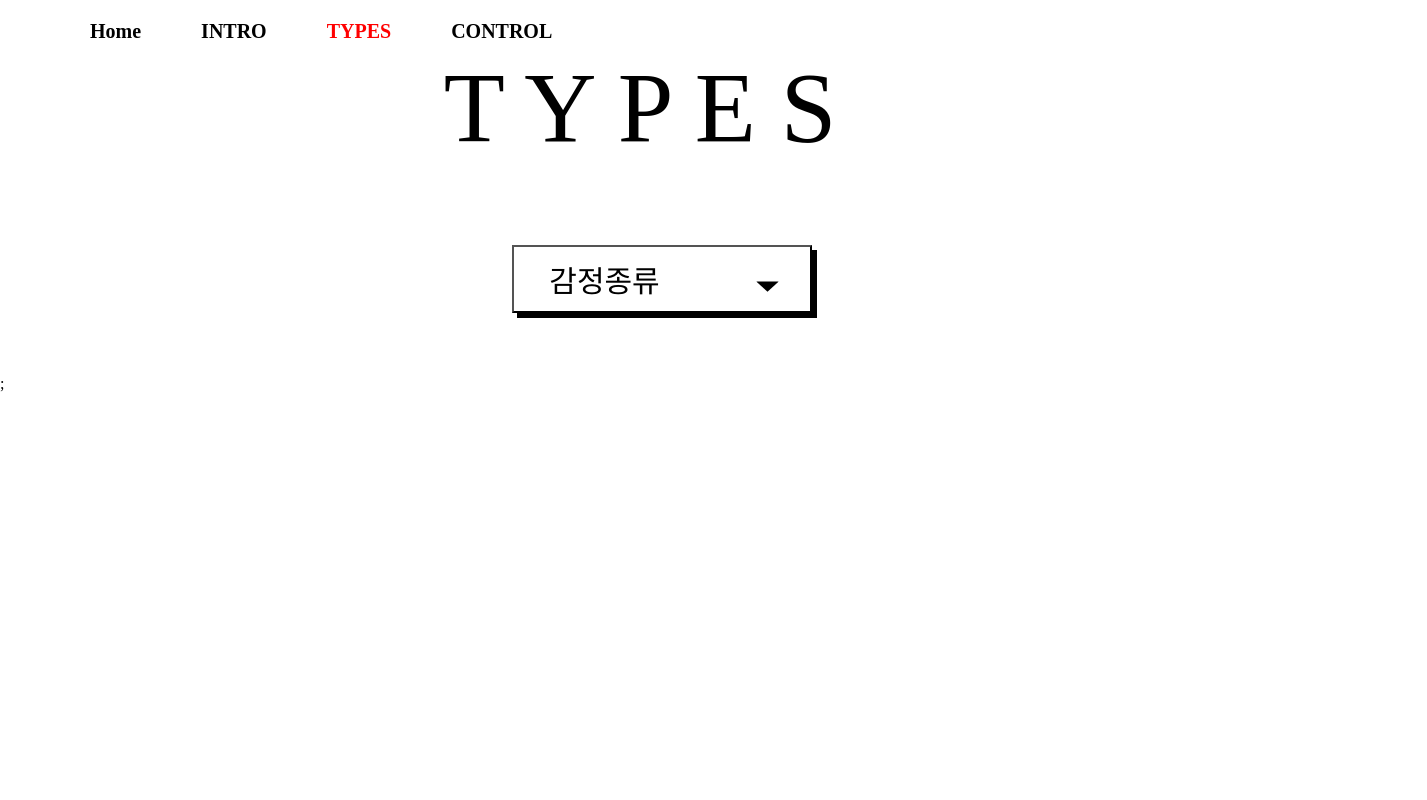
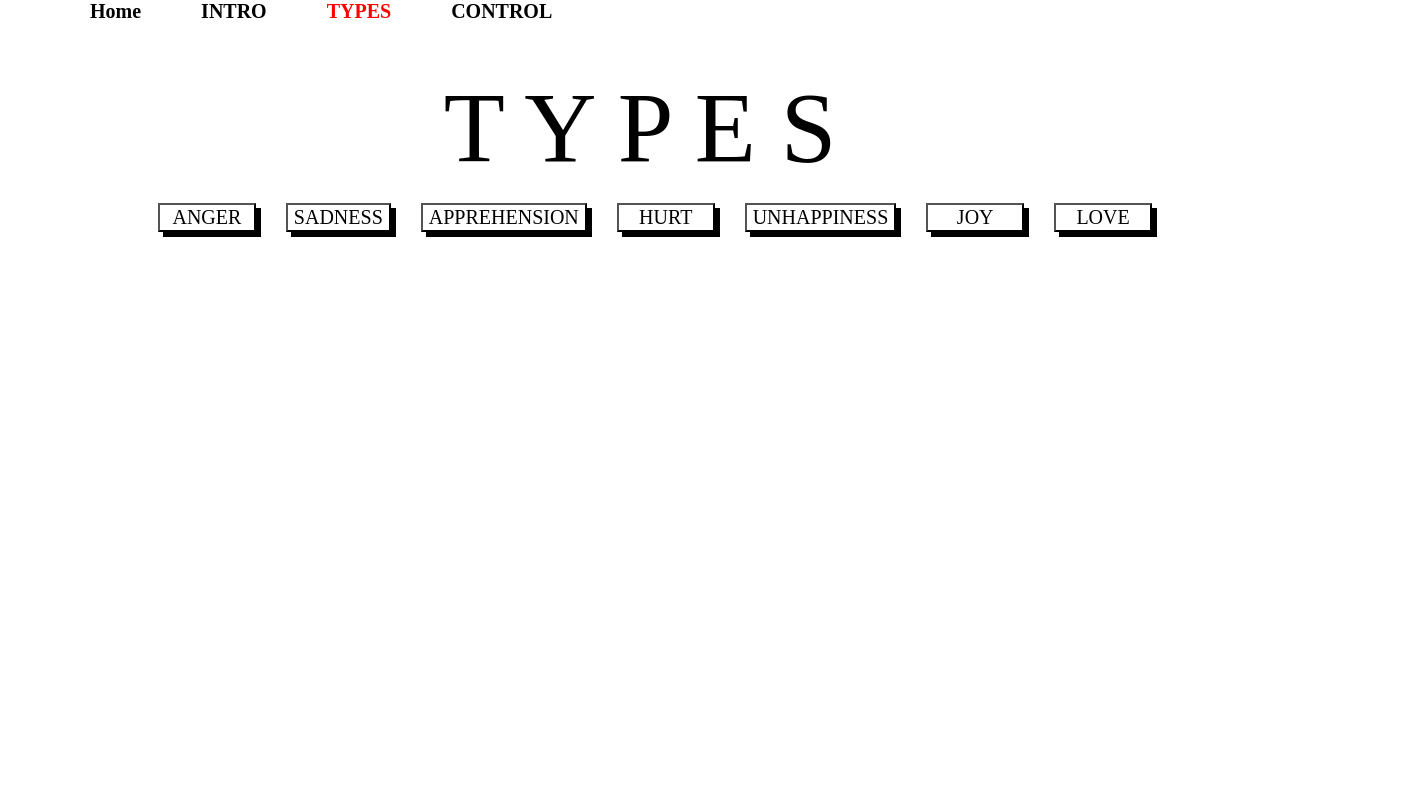
Before and after one commit to PraiseTheSunSola/emotion-project, a React (Create React App) app: page /Introduction in a window 1280 px wide. Shown: the top 800 px of the page, 1427 px wide, since content can reach past the window. Built offline with nearby package versions, Linux system fonts and the light colour scheme; a web font is replaced by a local one.

Commit message:
내용 추가

```diff
--- a/src/Project/Control.js
+++ b/src/Project/Control.js
@@ -18,14 +18,12 @@ const Body = createGlobalStyle`
     scrollbar-width: none;
   }
 
-
 `;
 
 const Title = styled(motion.title)`
   display: inline-block;
   font-size: 100px;
-
-  margin-top: 50px;
+  margin-top: 55px;
   margin-bottom: 30px;
   &:hover {
     color: red;
@@ -275,6 +273,10 @@ export function Control() {
   // const [renderCount, setRenderCount] = useState(0);
 
   useEffect(() => {
+    window.scrollTo(0, 0);
+  }, []);
+
+  useEffect(() => {
     console.log(active);
   }, [selectedButton]);
 
--- a/src/Project/Homepage.js
+++ b/src/Project/Homepage.js
@@ -9,25 +9,23 @@ const Page = styled(motion.div)`
   display: flex;
   align-items: center;
   justify-content: center;
-
 `;
 
 const PageMotion = {
-
   start: {
     // "background-color": "black",
     // clipPath:   "circle(0%)",
-    "border": "500px solid black",
-    transition: { duration: 1.5, type: "tween"}
+    border: "500px solid black",
+    transition: { duration: 1.5, type: "tween" },
   },
   end: {
     // "background-color": "black",
     // clipPath: "circle(100%)",
-    "border": "0px solid black",
+    border: "0px solid black",
 
-    transition: { duration: 1.5, type: "tween"}
+    transition: { duration: 1.5, type: "tween" },
   },
-}
+};
 
 const SvgBox = styled(motion.svg)`
   display: inline-block;
@@ -151,8 +149,15 @@ const ControlButton = styled(motion.button)`
 `;
 
 const StyledLink = styled(Link)`
+  font-size: 45px;
   color: black;
+  padding: 20px;
+  border: 2px solid black;
   text-decoration: none;
+  &:hover {
+    background-color: red;
+    box-shadow: 5px 5px black;
+  }
 `;
 
 const inout = {
@@ -171,11 +176,7 @@ export function Homepage() {
 
   return (
     <>
-      <Page
-      variants = {PageMotion}
-      initial = "start"
-      animate = "end"
-      >
+      <Page variants={PageMotion} initial="start" animate="end">
         <NavButton>
           <SvgBox
             onClick={clickButton}
@@ -227,33 +228,17 @@ export function Homepage() {
           </SvgBox>
           <AnimatePresence>
             {show ? (
-              <Buttons>
-                <IntroButton
+              <Buttons
                 variants={inout}
                 initial="start"
                 animate="end"
                 exit="exit"
               >
                 <StyledLink to="/Regulation">INTRO</StyledLink>
-                </IntroButton>
 
-                <TypesButton
-                  variants={inout}
-                  initial="start"
-                  animate="end"
-                  exit="exit"
-                >
                 <StyledLink to="/Introduction">TYPES</StyledLink>
-                </TypesButton>
 
-                <ControlButton
-                  variants={inout}
-                  initial="start"
-                  animate="end"
-                  exit="exit"
-                >
                 <StyledLink to="/Control">CONTROL</StyledLink>
-                </ControlButton>
               </Buttons>
             ) : null}
           </AnimatePresence>
--- a/src/Project/Introduction.js
+++ b/src/Project/Introduction.js
@@ -22,13 +22,22 @@ const Body = createGlobalStyle`
 
 `;
 
+const ModalOnOff = styled(motion.div)`
+  position: fixed;
+  top: 0;
+  left: 0;
+  width: 100vw;
+  height: 100vh;
+  background: rgba(0, 0, 0, 0.3);
+`;
+
 const Title = styled(motion.title)`
   display: block;
   display: flex;
   justify-content: center;
   font-size: 100px;
 
-  margin-top: 50px;
+  margin-top: 70px;
   margin-bottom: 50px;
   &:hover {
     color: red;
@@ -39,8 +48,7 @@ const Title = styled(motion.title)`
 const Page = styled(motion.div)`
   position: relative;
   width: 100vw;
-  height: 100vh;
-  border-top: 2px solid black;
+  height: 200vh;
 `;
 
 const PageMotion = {
@@ -91,9 +99,10 @@ const IconContainer = styled(motion.div)`
 const Ul = styled(motion.ul)`
   /* 목록 스타일 및 애니메이션을 여기에 추가하세요 */
   position: absolute;
-  right: -110%;
+  top: -3%;
+  left: 10%;
   display: flex;
-  width: 1000px;
+  width: 80%;
   padding: 0;
 `;
 
@@ -117,35 +126,40 @@ const Item = styled(motion.button)`
 `;
 
 const itemVariants = {
-  open: {
+  start: {
+    opacity: 0,
+    y: -200,
+    transition: { type: "spring", duration: 1.5, delay: 1.8 },
+  },
+  end: {
     opacity: 1,
     y: 0,
-    transition: { type: "spring", stiffness: 300, damping: 24 },
+    transition: { type: "spring", duration: 1.5, delay: 1.8 },
   },
-  closed: { opacity: 0, y: 20, transition: { duration: 0.2 } },
 };
 
 // ---------------------------------------------------- 메뉴 리스트
 
 const BigBox = styled(motion.div)`
   position: absolute;
-  top: 20%;
+  top: 5%;
+  left: 11.5%;
   display: grid;
-  grid-template-columns: repeat(5, 1fr);
+  grid-template-columns: repeat(3, 580px);
   width: 100%;
   height: 300px;
+  /* background-color: red; */
 `;
 
 const EmotionBox = styled(motion.div)`
-  width: 310px;
+  width: 350px;
   height: 300px;
-  margin-bottom: 20px;
+  margin-bottom: 40px;
   text-align: center;
-
   &:hover {
     cursor: zoom-in;
-    width: 315px;
-    border: 5px solid red;
+    transform: scale(1.1);
+    box-shadow: 5px 5px 10px 5px;
   }
 `;
 
@@ -153,13 +167,13 @@ const BoxMotion = {
   start: {
     y: window.innerWidth,
     opacity: 0,
-    transition: { duration: 2, type: "spring" },
+    transition: { duration: 1, type: "tween" },
   },
 
   end: {
-    y: 0,
+    y: 1,
     opacity: 1,
-    transition: { duration: 2, type: "spring" },
+    transition: { duration: 1, type: "tween" },
   },
 
   exit: {
@@ -176,24 +190,38 @@ const Img = styled(motion.img)`
 
 const Name = styled(motion.h3)`
   font-size: 20px;
+  margin-top: 5px;
+  margin-bottom: 5px;
+  text-align: center;
+  word-break: keep-all;
 `;
 
-const Text = styled(motion.h3)`
-  font-size: 20px;
+const Text = styled(motion.p)`
+  font-size: 14px;
+  color: grey;
+  padding: 0px 30px 0px 30px;
+  text-align: center;
+  word-break: keep-all;
 `;
 
 const Modal = styled(motion.div)`
   position: fixed;
   width: 500px;
   height: 700px;
-  top: 40%;
+  top: 50%;
   left: 50%;
   background-color: white;
-  border: 5px solid black;
+  /* border: 5px solid black; */
   transform: translate(-50%, -50%);
   Img {
     width: 100%;
     height: 80%;
+  }
+
+  h3 {
+    font-size: 25px;
+    margin-top: 10px;
+    margin-bottom: 10px;
   }
 `;
 
@@ -212,14 +240,25 @@ const DeleteBtn = styled.button`
 `;
 
 export function Introduction() {
-  const [isOpen, setIsOpen] = useState(false);
   const [selectedButton, setSelectedButton] = useState(null);
   const [selectedImage, setSelectedImage] = useState(null); // 이미지 클릭
   const [emotionDB, setEmotionDB] = useState(EmotionKind);
   const [active, setActive] = useState(false);
   const [key, setKey] = useState(0);
+  const [isModalOpen, setIsModalOpen] = useState(false);
+
+  useEffect(() => {
+    window.scrollTo(0, 0);
+  }, []);
+
+  const CloseModal = () => {
+    setIsModalOpen(false);
+  };
 
   const ItemClick = (i) => {
+    if (i === selectedButton) {
+      return;
+    }
     setSelectedButton(i); // 선택한 버튼 인덱스를 설정
     setActive(true);
     increaseKey();
@@ -231,15 +270,16 @@ export function Introduction() {
 
   const ImageClick = (i) => {
     setSelectedImage(i);
+    setIsModalOpen(true);
     console.log(EmotionKind[selectedButton][i]);
   };
 
-  function DeleteBtnClick(id) {
-    const updatedDB = emotionDB.filter((emotion) => emotion.id !== id);
-    console.log(updatedDB);
-    setEmotionDB(updatedDB);
-    setSelectedImage(null); // 선택 상태 초기화
-  }
+  // function DeleteBtnClick(id) {
+  //   const updatedDB = emotionDB.filter((emotion) => emotion.id !== id);
+  //   console.log(updatedDB);
+  //   setEmotionDB(updatedDB);
+  //   setSelectedImage(null); // 선택 상태 초기화
+  // }
 
   return (
     <>
@@ -248,56 +288,9 @@ export function Introduction() {
         T Y P E S
       </Title>
       <Page variants={PageMotion} initial="start" animate="end">
-        <Nav
-          initial={false}
-          animate={isOpen ? "open" : "closed"}
-          className="menu"
-        >
-          <Button
-            whileTap={{ scale: 0.97 }}
-            onClick={() => setIsOpen(!isOpen)}
-            // className={active && isOpen ? "active" : ""}
-          >
-            감정종류
-            <IconContainer
-              variants={{
-                open: { rotate: 180 },
-                closed: { rotate: 0 },
-              }}
-              transition={{ duration: 0.2 }}
-              style={{ originY: 0.55 }}
-            >
-              <svg width="15" height="15" viewBox="0 0 20 20">
-                <path d="M0 7 L 20 7 L 10 16" />
-              </svg>
-            </IconContainer>
-          </Button>
-          <Ul
-            variants={{
-              open: {
-                clipPath: "inset(0% 0% 0% 0% round 0px)",
-                transition: {
-                  type: "spring",
-                  bounce: 0,
-                  duration: 0.7,
-                  delayChildren: 0.3,
-                  staggerChildren: 0.05,
-                },
-              },
-              closed: {
-                clipPath: "inset(10% 50% 90% 50% round 10px)",
-                transition: {
-                  type: "spring",
-                  bounce: 0,
-                  duration: 0.3,
-                },
-              },
-            }}
-            style={{ pointerEvents: isOpen ? "auto" : "none" }}
-          >
+        <Ul variants={itemVariants} initial="start" animate="end">
           {EmotionKind.map((emotionArray, i) => (
             <Item
-                variants={itemVariants}
               key={i}
               onClick={() => ItemClick(i)}
               className={active && i === selectedButton ? "active" : ""}
@@ -306,7 +299,7 @@ export function Introduction() {
             </Item>
           ))}
         </Ul>
-        </Nav>
+
         <AnimatePresence>
           <BigBox
             variants={BoxMotion}
@@ -328,12 +321,13 @@ export function Introduction() {
                   </EmotionBox>
                 ) : null
               )}
-            ;
           </BigBox>
         </AnimatePresence>
       </Page>
       {selectedImage !== null &&
-        selectedButton !== null && ( // 선택된 이미지가 있는 경우에만 모달창 표시
+        selectedButton !== null &&
+        isModalOpen && ( // 선택된 이미지가 있는 경우에만 모달창 표시
+          <ModalOnOff onClick={() => CloseModal()}>
             <Modal>
               <Img
                 src={EmotionKind[selectedButton][selectedImage].image}
@@ -341,14 +335,8 @@ export function Introduction() {
               />
               <Name>{EmotionKind[selectedButton][selectedImage].title}</Name>
               <Text>{EmotionKind[selectedButton][selectedImage].text}</Text>
-            <DeleteBtn
-              onClick={() =>
-                DeleteBtnClick(EmotionKind[selectedButton][selectedImage].id)
-              }
-            >
-              뒤로
-            </DeleteBtn>
             </Modal>
+          </ModalOnOff>
         )}
       ;
     </>
--- a/src/Project/Navbar.js
+++ b/src/Project/Navbar.js
@@ -2,9 +2,12 @@ import { NavLink, Outlet } from "react-router-dom";
 import styled from "styled-components";
 
 const Home = styled.div`
-  display: inline-block;
   position: fixed;
-  top: 20px;
+  top: 0;
+  width: 100%;
+  /* height: 50px; */
+  z-index: 2;
+  background-color: white;
 `;
 
 const Page = styled(NavLink)`
--- a/src/Project/Regulation.js
+++ b/src/Project/Regulation.js
@@ -13,6 +13,7 @@ import {
   useTransform,
 } from "framer-motion";
 import { useState } from "react";
+import { useEffect } from "react";
 
 const Title = styled(motion.title)`
   display: inline-block;
@@ -207,6 +208,10 @@ const MoveBottom = {
 
 export function Regulation() {
   const [show, setShow] = useState(false);
+
+  useEffect(() => {
+    window.scrollTo(0, 0);
+  }, []);
 
   function clickButton() {
     setShow((appear) => !appear);
@@ -411,9 +416,9 @@ export function Regulation() {
       </Page>
 
       <MoveTopBottomButtonBox
-        variants={PageMotion}
-        initial="start"
-        animate="end"
+      // variants={PageMotion}
+      // initial="start"
+      // animate="end"
       >
         <MoveTopBottomButton onClick={clickButton}>클릭</MoveTopBottomButton>
         <AnimatePresence>
```
Lines whose indentation alone changed are shown as unchanged.
